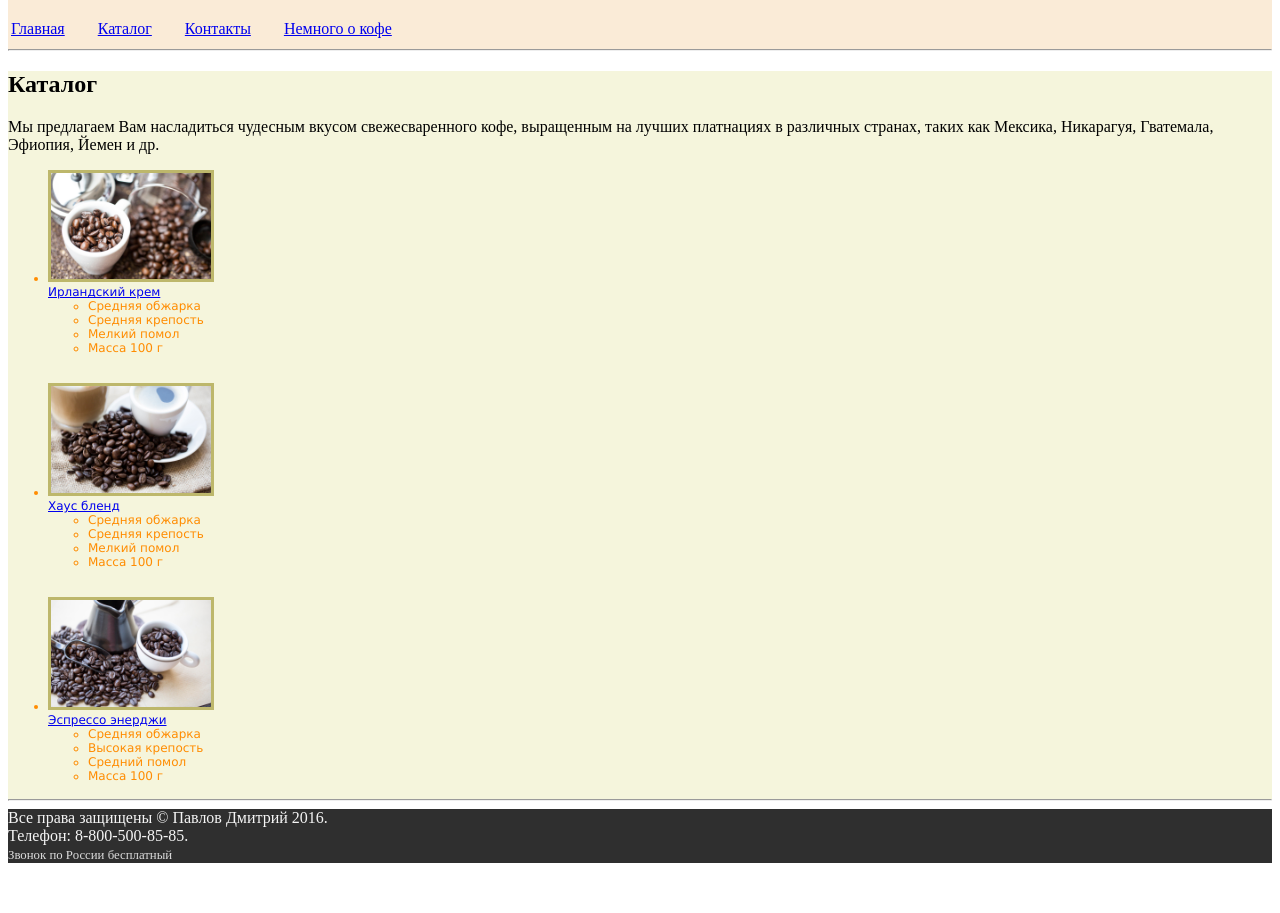
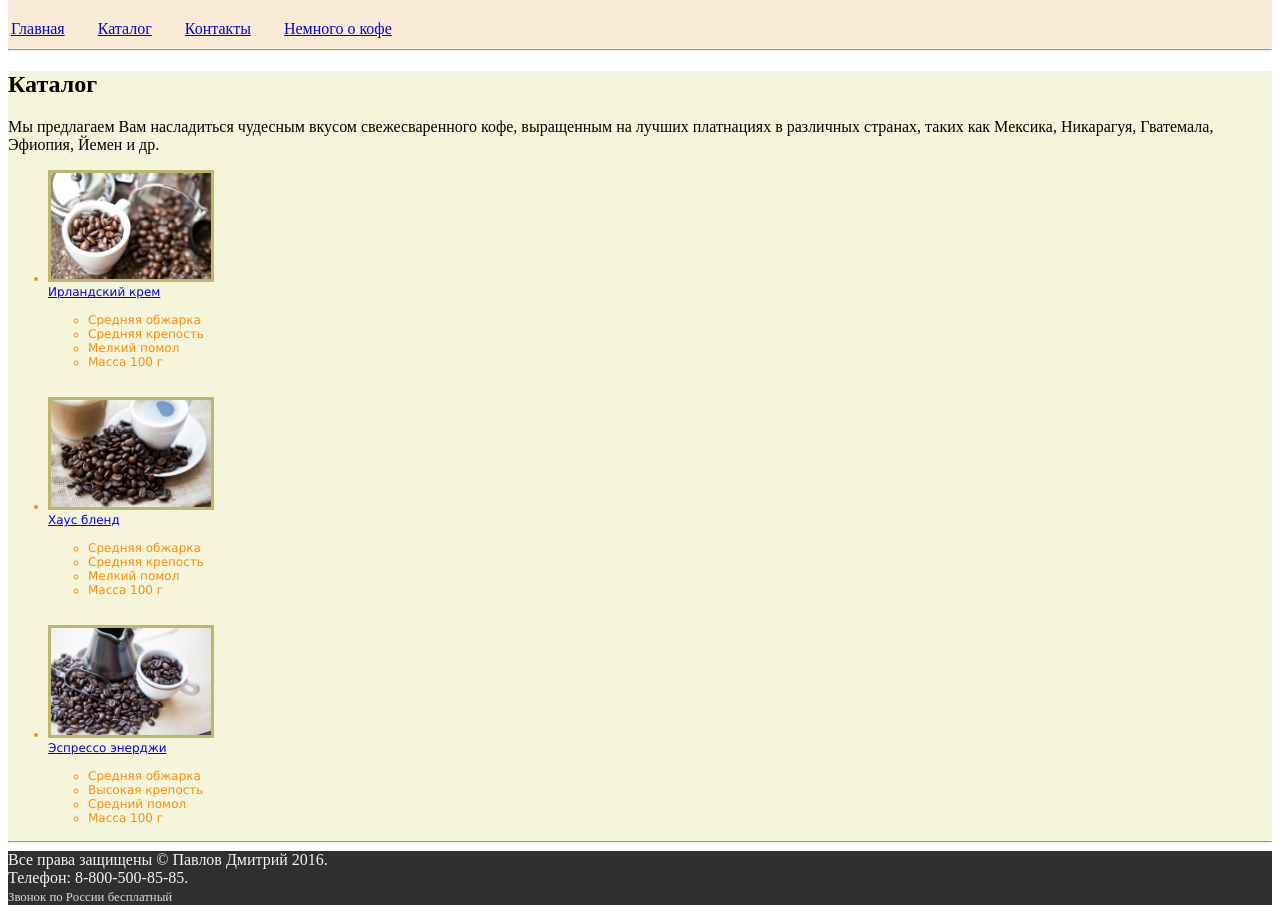
Before and after one commit to dmitry741/html_css_webshop, a plain HTML site: page catalog_goods.html in a window 1280 px wide. Shown: the part 110-1023 px from the top of the page. Before the commit the page ends 981 px from the top, so only its background shows below. Drawn offline with Linux system fonts and the light colour scheme.

Commit message:
add space between properties and image in catalog page

```diff
--- a/catalog_goods.html
+++ b/catalog_goods.html
@@ -25,7 +25,7 @@
     <ul>
         <li>
             <a href="catalog/irish_cream.html"><img class="catalog_image" src="images/kofe_irish_cream.jpg" alt="Ирландский крем" title="Ирландский крем"></a><br>
-            <a href="catalog/irish_cream.html">Ирландский крем</a><br>
+            <a href="catalog/irish_cream.html">Ирландский крем</a><br><br>
             <ul>
                 <li>Средняя обжарка</li>
                 <li>Средняя крепость</li>
@@ -37,7 +37,7 @@
         </li>
         <li>
             <a href="catalog/house_blend.html"><img class="catalog_image" src="images/kofe_house_blend.jpg" alt="Хаус Бленд" title="Хаус Бленд"></a><br>
-            <a href="catalog/house_blend.html">Хаус бленд</a><br>
+            <a href="catalog/house_blend.html">Хаус бленд</a><br><br>
             <ul>
                 <li>Средняя обжарка</li>
                 <li>Средняя крепость</li>
@@ -49,7 +49,7 @@
         </li>
         <li>
             <a href="catalog/espresso_energy.html"><img class="catalog_image" src="images/kofe_espresso_energy.jpg" alt="Эспрессо энерджи" title="Эспрессо энерджи"></a><br>
-            <a href="catalog/espresso_energy.html">Эспрессо энерджи</a><br>
+            <a href="catalog/espresso_energy.html">Эспрессо энерджи</a><br><br>
             <ul>
                 <li>Средняя обжарка</li>
                 <li>Высокая крепость</li>
```
